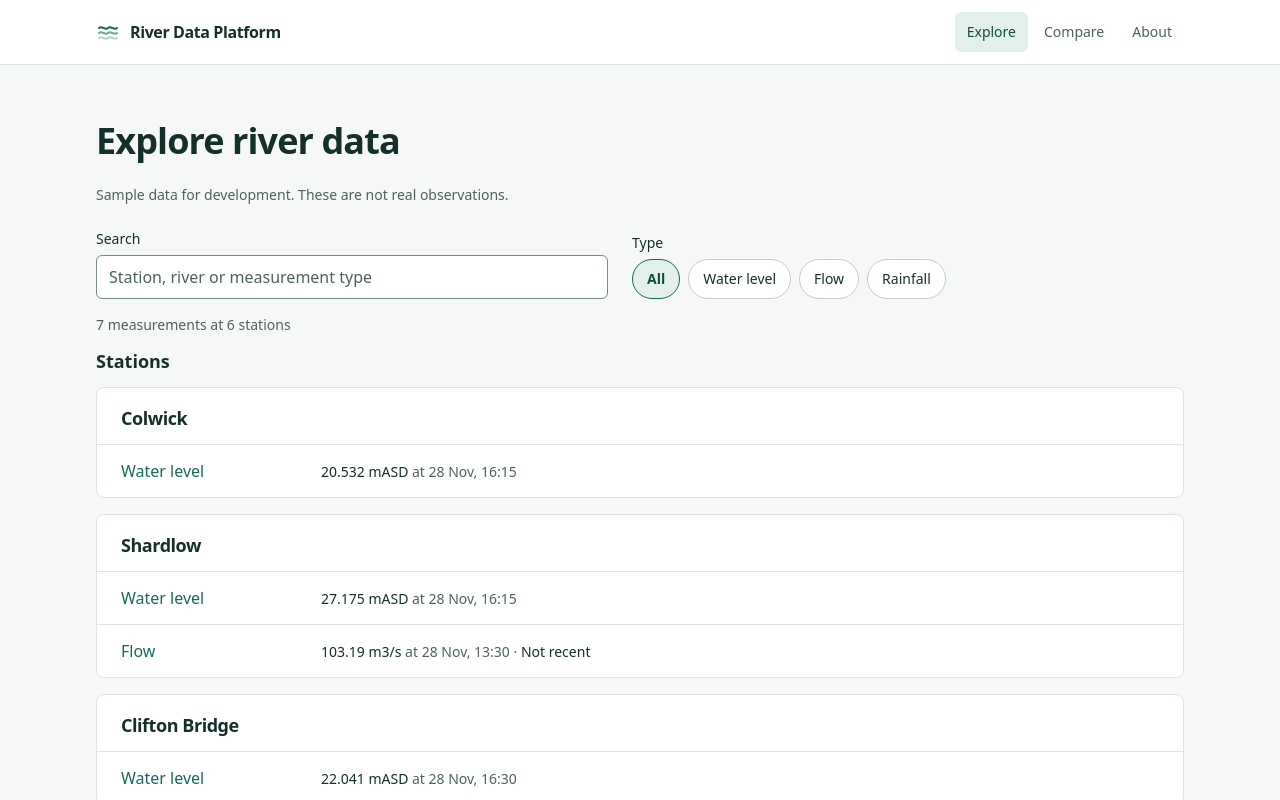
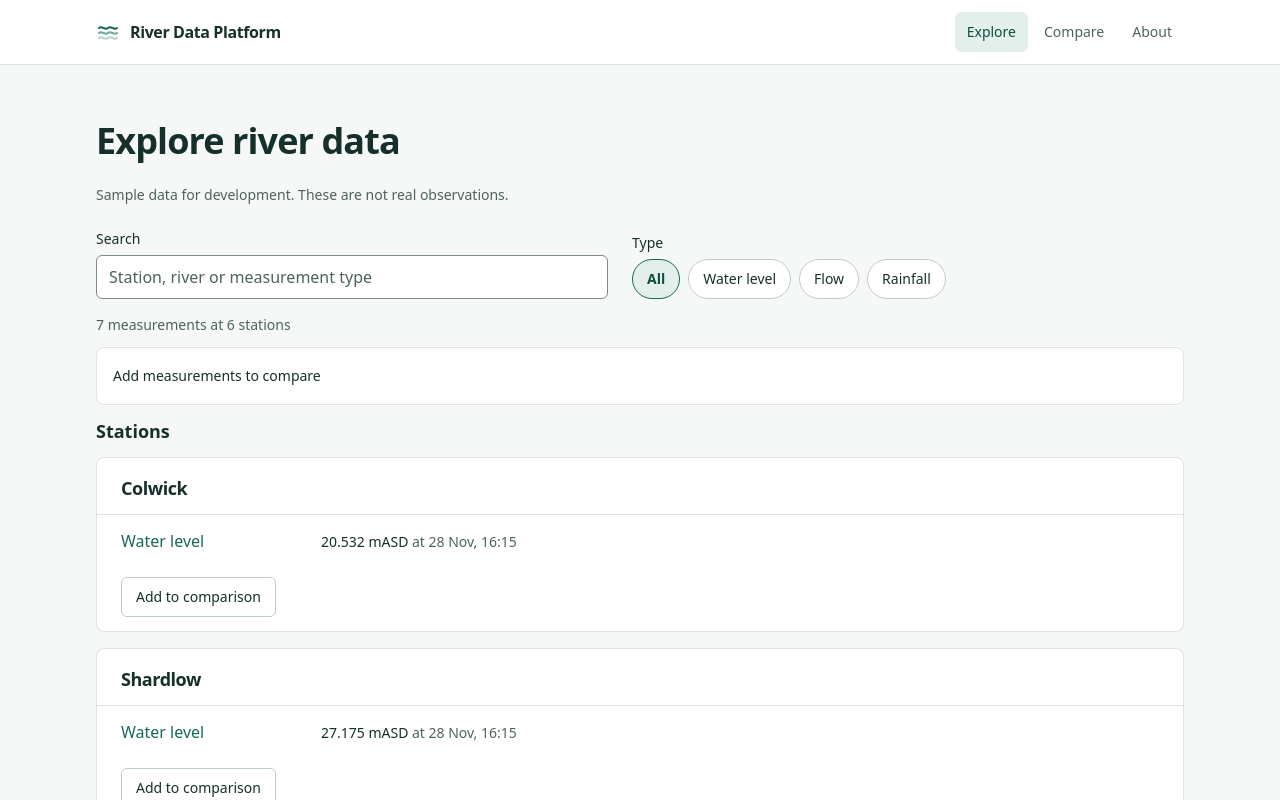
Before and after one commit to tclare95/river-data-platform-ui, a Next.js app: page / in a window 1280 px wide. Shown: the top 800 px of the page. Built offline with nearby package versions, Linux system fonts and the light colour scheme.

Commit message:
Select comparisons from explorer stations

```diff
--- a/src/app/(home)/page.tsx
+++ b/src/app/(home)/page.tsx
@@ -4,6 +4,7 @@ import { MeasurementExplorer } from "@/components/measurement-explorer";
 import { PageHeader } from "@/components/page-header";
 import { Attribution, FixtureNote } from "@/components/provenance";
 import { EmptyState, ErrorState } from "@/components/states";
+import { readCompareQuery } from "@/lib/compare";
 import { readQuery } from "@/lib/discovery";
 import { loadOverview } from "@/lib/overview";
 
@@ -24,7 +25,11 @@ export default async function HomePage({ searchParams }: PageProps<"/">) {
         ) : (
           <>
             {overview.mode === "fixture" ? <FixtureNote className="mb-6" /> : null}
-            <MeasurementExplorer items={overview.items} initialQuery={readQuery(params)} />
+            <MeasurementExplorer
+              items={overview.items}
+              initialQuery={readQuery(params)}
+              initialComparison={readCompareQuery(params)}
+            />
             <Attribution measurements={overview.items.map((item) => item.measurement)} />
           </>
         )}
--- a/src/components/measurement-explorer.tsx
+++ b/src/components/measurement-explorer.tsx
@@ -6,6 +6,14 @@ import { MeasurementList } from "@/components/measurement-list";
 import { StationMap } from "@/components/station-map";
 import { EmptyState } from "@/components/states";
 import { Button } from "@/components/button";
+import {
+  COMPARE_SLOTS,
+  compareHref,
+  compareParams,
+  comparisonLabel,
+  needsMoreCompareAxes,
+  readCompareQuery,
+} from "@/lib/compare";
 import {
   filterItems,
   groupByStation,
@@ -17,11 +25,20 @@ import {
 } from "@/lib/discovery";
 import { parameterLabel } from "@/lib/labels";
 import type { OverviewItem } from "@/lib/overview";
+import type { PublicMeasurement } from "@/lib/rdp/public";
 
 export const ANNOUNCE_DELAY_MS = 500;
 
 function plural(count: number, one: string, many: string) {
   return `${count} ${count === 1 ? one : many}`;
+}
+
+function comparisonBlock(selected: readonly PublicMeasurement[], candidate: PublicMeasurement) {
+  if (selected.some(({ measurementId }) => measurementId === candidate.measurementId)) {
+    return "Added to comparison";
+  }
+  if (selected.length >= COMPARE_SLOTS.length) return "Four measurements selected";
+  if (needsMoreCompareAxes([...selected, candidate])) return "Needs a third axis";
 }
 
 /**
@@ -31,25 +48,65 @@ function plural(count: number, one: string, many: string) {
 export function MeasurementExplorer({
   items,
   initialQuery,
+  initialComparison,
 }: {
   items: readonly OverviewItem[];
   initialQuery: DiscoveryQuery;
+  initialComparison?: ReturnType<typeof readCompareQuery>;
 }) {
   // On first load the URL and the server's query are the same. When the router restores this page (Back), it reuses
   // the original server payload, so the current URL is the truth.
-  const [start] = useState(() =>
-    typeof window === "undefined"
-      ? initialQuery
-      : readQuery(Object.fromEntries(new URLSearchParams(window.location.search))),
+  const [start] = useState(() => {
+    if (typeof window === "undefined")
+      return { query: initialQuery, comparison: initialComparison };
+    const params = new URLSearchParams(window.location.search);
+    return { query: readQuery(Object.fromEntries(params)), comparison: readCompareQuery(params) };
+  });
+  const [selected, setSelected] = useState(() => {
+    const restored: PublicMeasurement[] = [];
+    if (!start.comparison?.repeated) {
+      for (const id of start.comparison?.ids ?? []) {
+        const measurement = items.find(
+          ({ measurement }) => measurement.measurementId === id,
+        )?.measurement;
+        if (measurement && !comparisonBlock(restored, measurement)) restored.push(measurement);
+      }
+    }
+    return restored;
+  });
+  const ids = useMemo(() => selected.map(({ measurementId }) => measurementId), [selected]);
+  const addToComparison = (measurement: PublicMeasurement) => {
+    const blocked = comparisonBlock(selected, measurement);
+    return (
+      <Button
+        aria-label={`${blocked ?? "Add to comparison"}: ${comparisonLabel(measurement)}`}
+        aria-disabled={!!blocked}
+        onClick={() =>
+          setSelected((current) =>
+            comparisonBlock(current, measurement) ? current : [...current, measurement],
+          )
+        }
+        className="relative z-10 w-fit [@media(scripting:none)]:hidden"
+      >
+        {blocked ?? "Add to comparison"}
+      </Button>
+    );
+  };
+  const [q, setQ] = useState(start.query.q);
+  const types = useMemo(() => typeOptions(items), [items]);
+  const [type, setType] = useState(
+    start.query.type && types.includes(start.query.type) ? start.query.type : null,
   );
-  const [q, setQ] = useState(start.q);
-  const types = useMemo(() => typeOptions(items), [items]);
-  const [type, setType] = useState(start.type && types.includes(start.type) ? start.type : null);
   const searchId = useId();
   const listId = useId();
 
   const results = useMemo(() => filterItems(items, { q, type }), [items, q, type]);
   const groups = useMemo(() => groupByStation(results), [results]);
+  const catalogueGroups = useMemo(() => groupByStation(items), [items]);
+  const catalogueByStation = useMemo(
+    () => new Map(catalogueGroups.map((group) => [group.stationId, group])),
+    [catalogueGroups],
+  );
   const locations = useMemo(
     () =>
       new Map(
@@ -61,11 +118,12 @@ export function MeasurementExplorer({
   );
   const stations = useMemo(
     () =>
-      groups.flatMap((group) => {
-        const location = locations.get(group.stationId);
-        return location ? [{ ...group, ...location }] : [];
+      groups.flatMap(({ stationId }) => {
+        const location = locations.get(stationId);
+        const group = catalogueByStation.get(stationId);
+        return location && group ? [{ ...group, ...location }] : [];
       }),
-    [groups, locations],
+    [catalogueByStation, groups, locations],
   );
   // Once initialized, keep the map and its viewport through filters with no mapped results.
   const [mapStarted, setMapStarted] = useState(stations.length > 0);
@@ -74,10 +132,11 @@ export function MeasurementExplorer({
 
   useEffect(() => {
     // Keep the current view shareable without adding a history entry per keystroke.
-    // Only `q` and `type` are ours: other parameters and the fragment are kept.
+    // Update only the explorer filters and comparison slots.
     const url = new URL(window.location.href);
     const ours = new URL(searchHref({ q, type }), url.origin).searchParams;
-    for (const name of ["q", "type"]) {
+    compareParams(ids).forEach((value, name) => ours.set(name, value));
+    for (const name of ["q", "type", ...COMPARE_SLOTS]) {
       const value = ours.get(name);
       if (value === null) url.searchParams.delete(name);
       else url.searchParams.set(name, value);
@@ -85,13 +144,13 @@ export function MeasurementExplorer({
     if (url.href !== window.location.href)
       // `null` state: Next adopts the new URL as canonical (its documented integration), so Back restores it.
       window.history.replaceState(null, "", url);
-  }, [q, type]);
+  }, [q, type, ids]);
 
   const count = filtered
     ? results.length === 0
       ? "No measurements found"
       : `${plural(results.length, "measurement", "measurements")} found`
-    : `${plural(items.length, "measurement", "measurements")} at ${plural(groupByStation(items).length, "station", "stations")}`;
+    : `${plural(items.length, "measurement", "measurements")} at ${plural(catalogueGroups.length, "station", "stations")}`;
   const [announcement, setAnnouncement] = useState("");
   useEffect(() => {
     const timer = setTimeout(() => setAnnouncement(filtered ? count : ""), ANNOUNCE_DELAY_MS);
@@ -112,6 +171,9 @@ export function MeasurementExplorer({
         onSubmit={(event) => event.preventDefault()}
         className="space-y-4 lg:flex lg:flex-wrap lg:items-end lg:gap-x-6 lg:gap-y-4 lg:space-y-0"
       >
+        {ids.map((id, index) => (
+          <input key={id} type="hidden" name={COMPARE_SLOTS[index]} value={id} />
+        ))}
         <div className="lg:w-full lg:max-w-lg">
           <label htmlFor={searchId} className="block text-sm font-medium">
             Search
@@ -174,10 +236,59 @@ export function MeasurementExplorer({
         {announcement}
       </p>
 
+      <section
+        aria-label="Comparison selection"
+        className="sticky top-0 z-20 mt-3 max-h-[40svh] overflow-auto rounded-lg border border-line bg-surface px-4 py-2 [@media(scripting:none)]:hidden"
+      >
+        <div className="flex min-h-10 flex-wrap items-center justify-between gap-x-3">
+          <p aria-live="polite" className="text-sm font-medium">
+            {selected.length === 0
+              ? "Add measurements to compare"
+              : `${selected.length} of ${COMPARE_SLOTS.length} selected`}
+            {selected.length === 1 ? " · Add another to compare" : ""}
+          </p>
+          {selected.length >= 2 ? (
+            <Link
+              href={compareHref(ids)}
+              prefetch={false}
+              className="inline-flex min-h-10 items-center rounded-md bg-accent px-4 text-sm font-semibold text-surface hover:bg-accent-strong"
+            >
+              Compare selected measurements
+            </Link>
+          ) : null}
+        </div>
+        {selected.length > 0 ? (
+          <ul aria-label="Selected measurements" className="mt-1 flex flex-wrap gap-1.5">
+            {selected.map((measurement) => (
+              <li
+                key={measurement.measurementId}
+                className="flex items-center gap-2 rounded-md border border-line px-2 text-sm"
+              >
+                {comparisonLabel(measurement)}
+                <button
+                  type="button"
+                  aria-label={`Remove ${comparisonLabel(measurement)}`}
+                  className="link min-h-10"
+                  onClick={() =>
+                    setSelected((current) =>
+                      current.filter(
+                        ({ measurementId }) => measurementId !== measurement.measurementId,
+                      ),
+                    )
+                  }
+                >
+                  Remove
+                </button>
+              </li>
+            ))}
+          </ul>
+        ) : null}
+      </section>
+
       <div className="mt-3 flex flex-col gap-5 lg:flex-row lg:items-start">
         {mapStarted ? (
           <div className="min-w-0 lg:w-2/3 lg:shrink-0 [@media(scripting:none)]:hidden">
-            <StationMap stations={stations} />
+            <StationMap stations={stations} comparisonAction={addToComparison} />
           </div>
         ) : null}
         <section aria-labelledby={listId} className="@container min-w-0 flex-1">
@@ -185,7 +296,7 @@ export function MeasurementExplorer({
             Stations
           </h2>
           {groups.length > 0 ? (
-            <MeasurementList groups={groups} />
+            <MeasurementList groups={groups} comparisonAction={addToComparison} />
           ) : (
             <EmptyState
               title="No matching measurements"
--- a/src/components/measurement-list.tsx
+++ b/src/components/measurement-list.tsx
@@ -1,10 +1,18 @@
 import Link from "next/link";
+import type { ReactNode } from "react";
 import { LatestLine } from "@/components/latest-reading";
 import type { StationGroup } from "@/lib/discovery";
 import { measurementPath, parameterLabel } from "@/lib/labels";
+import type { PublicMeasurement } from "@/lib/rdp/public";
 
 /** Stations with their published measurements; each measurement row links to its detail page. */
-export function MeasurementList({ groups }: { groups: readonly StationGroup[] }) {
+export function MeasurementList({
+  groups,
+  comparisonAction,
+}: {
+  groups: readonly StationGroup[];
+  comparisonAction?: (measurement: PublicMeasurement) => ReactNode;
+}) {
   return (
     <ul className="space-y-4">
       {groups.map((group) => (
@@ -25,7 +33,7 @@ export function MeasurementList({ groups }: { groups: readonly StationGroup[] })
                 className="relative transition-colors hover:bg-canvas"
               >
                 <div className="flex flex-col gap-1 px-5 py-3.5 sm:px-6 @lg:grid @lg:grid-cols-[11rem_minmax(0,1fr)] @lg:items-baseline @lg:gap-6">
-                  {/* The link's ::after covers the row, so the whole row is one target and one tab stop. */}
+                  {/* The link covers the row behind the separate comparison action. */}
                   <Link
                     href={measurementPath(measurement.measurementId)}
                     className="font-medium text-accent underline-offset-4 after:absolute after:inset-0 hover:underline focus-visible:outline-none focus-visible:after:outline-2 focus-visible:after:-outline-offset-2 focus-visible:after:outline-accent"
@@ -36,6 +44,7 @@ export function MeasurementList({ groups }: { groups: readonly StationGroup[] })
                   <p className="text-sm">
                     <LatestLine measurement={measurement} latest={latest} />
                   </p>
+                  {comparisonAction?.(measurement)}
                 </div>
               </li>
             ))}
--- a/src/components/station-map.tsx
+++ b/src/components/station-map.tsx
@@ -2,7 +2,7 @@
 
 import "maplibre-gl/dist/maplibre-gl.css";
 import Link from "next/link";
-import { useCallback, useEffect, useId, useRef, useState } from "react";
+import { useCallback, useEffect, useId, useRef, useState, type ReactNode } from "react";
 import type { Map as MapLibreMap, MapMouseEvent } from "maplibre-gl";
 import { Button } from "@/components/button";
 import {
@@ -38,7 +38,13 @@ type LocatedStation = StationGroup &
     position: NonNullable<PublicMeasurement["position"]>;
   };
 
-export function StationMap({ stations }: { stations: readonly LocatedStation[] }) {
+export function StationMap({
+  stations,
+  comparisonAction,
+}: {
+  stations: readonly LocatedStation[];
+  comparisonAction: (measurement: PublicMeasurement) => ReactNode;
+}) {
   const container = useRef<HTMLDivElement>(null);
   const heading = useRef<HTMLHeadingElement>(null);
   const detailsId = useId();
@@ -317,12 +323,13 @@ export function StationMap({ stations }: { stations: readonly LocatedStation[] }
             {selected.watercourseName ? (
               <p className="text-sm text-ink-muted">{selected.watercourseName}</p>
             ) : null}
-            <ul className="flex flex-wrap gap-x-5">
+            <ul className="space-y-1">
               {selected.items.map(({ measurement }) => (
-                <li key={measurement.measurementId}>
+                <li key={measurement.measurementId} className="flex flex-wrap items-center gap-x-3">
                   <Link className="link" href={measurementPath(measurement.measurementId)}>
                     {parameterLabel(measurement.parameter)}
                   </Link>
+                  {!tracing ? comparisonAction(measurement) : null}
                 </li>
               ))}
             </ul>
--- a/src/lib/compare.ts
+++ b/src/lib/compare.ts
@@ -1,29 +1,49 @@
 import type { HistoryResult, PublicObservation } from "@/lib/history/load";
 import type { RainfallInterval } from "@/lib/history/rainfall";
 import { parseRange, type HistoryRange } from "@/lib/history/range";
+import { formatPeriod } from "@/lib/format";
+import { parameterLabel } from "@/lib/labels";
 import { tickKey } from "@/lib/rdp/contract";
 import type { PublicMeasurement } from "@/lib/rdp/public";
 
 export const COMPARE_SLOTS = ["a", "b", "c", "d"] as const;
 export const MAX_COMPARE_AXES = 2;
 
-export function readCompareQuery(params: Record<string, string | string[] | undefined>) {
-  const values = COMPARE_SLOTS.map((slot) => params[slot]);
+export function readCompareQuery(
+  params: Record<string, string | string[] | undefined> | URLSearchParams,
+) {
+  const get = (name: string) => {
+    if (!(params instanceof URLSearchParams)) return params[name];
+    const values = params.getAll(name);
+    return values.length > 1 ? values : values[0];
+  };
+  const values = COMPARE_SLOTS.map(get);
   return {
     ids: values.filter((value): value is string => typeof value === "string" && value !== ""),
     repeated: values.some(Array.isArray),
-    range: parseRange(params.range),
+    range: parseRange(get("range")),
   };
 }
 
-export function compareHref(ids: readonly string[] = [], range?: HistoryRange) {
+export function compareParams(ids: readonly string[], range?: HistoryRange) {
   const params = new URLSearchParams();
   COMPARE_SLOTS.forEach((slot, index) => {
     if (ids[index]) params.set(slot, ids[index]);
   });
   if (range) params.set("range", range);
-  const search = params.toString();
+  return params;
+}
+
+export function compareHref(ids: readonly string[] = [], range?: HistoryRange) {
+  const search = compareParams(ids, range).toString();
   return search ? `/compare?${search}` : "/compare";
+}
+
+export function comparisonLabel(measurement: PublicMeasurement) {
+  const { name, parameter, unit, kind, periodSeconds } = measurement;
+  const scale =
+    kind === "period_total" && periodSeconds ? `${unit} per ${formatPeriod(periodSeconds)}` : unit;
+  return `${name} · ${parameterLabel(parameter)} (${scale})`;
 }
 
 /**
@@ -53,6 +73,10 @@ export function comparisonAxes<T>(
   return axes;
 }
 
+export function needsMoreCompareAxes(measurements: readonly PublicMeasurement[]) {
+  return comparisonAxes(measurements, (item) => item).length > MAX_COMPARE_AXES;
+}
+
 export type ComparisonReading = PublicObservation | RainfallInterval;
 export type ComparisonSide = { measurement: PublicMeasurement; result: HistoryResult };
 export type AlignedRow = {
```
Also changed, not shown: src/app/compare/page.tsx (+15 -13 lines), 3 other files (tests, documents, lock files or other folders).
